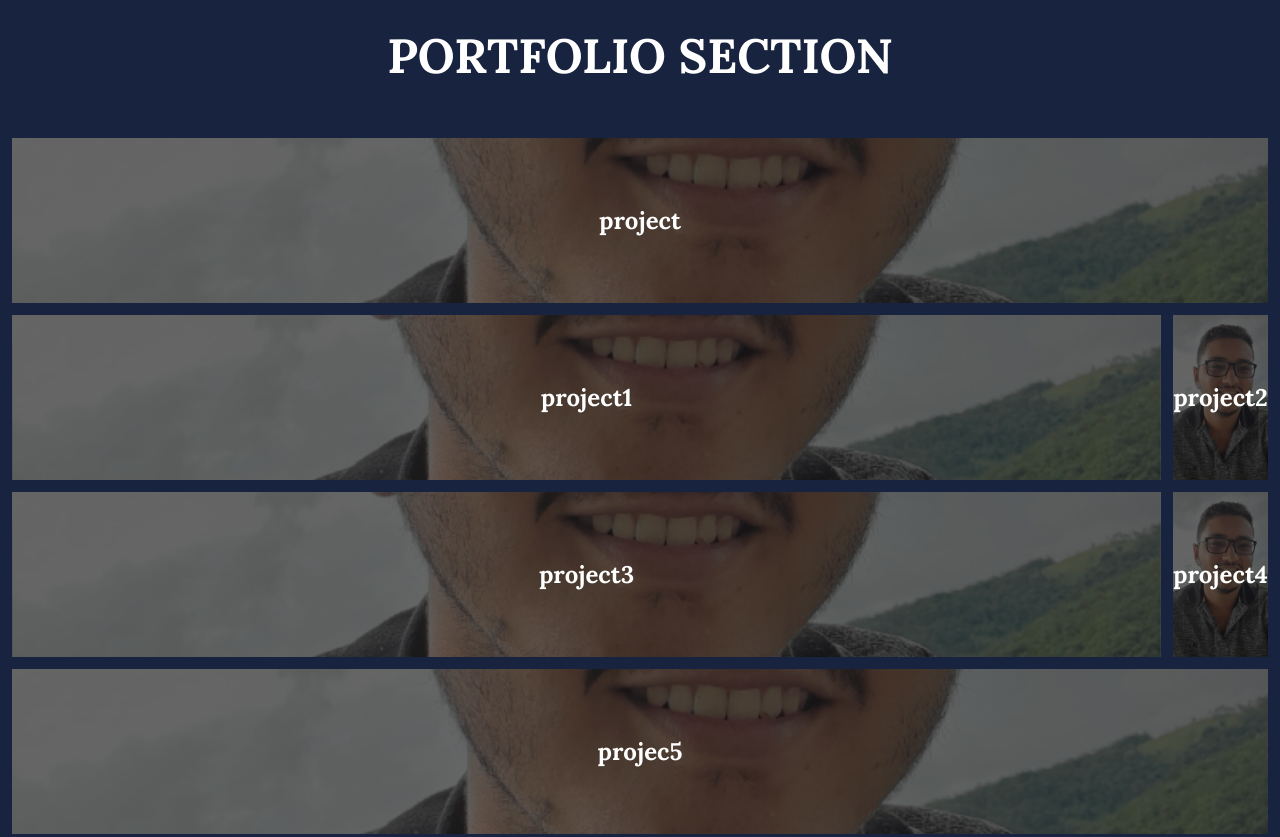
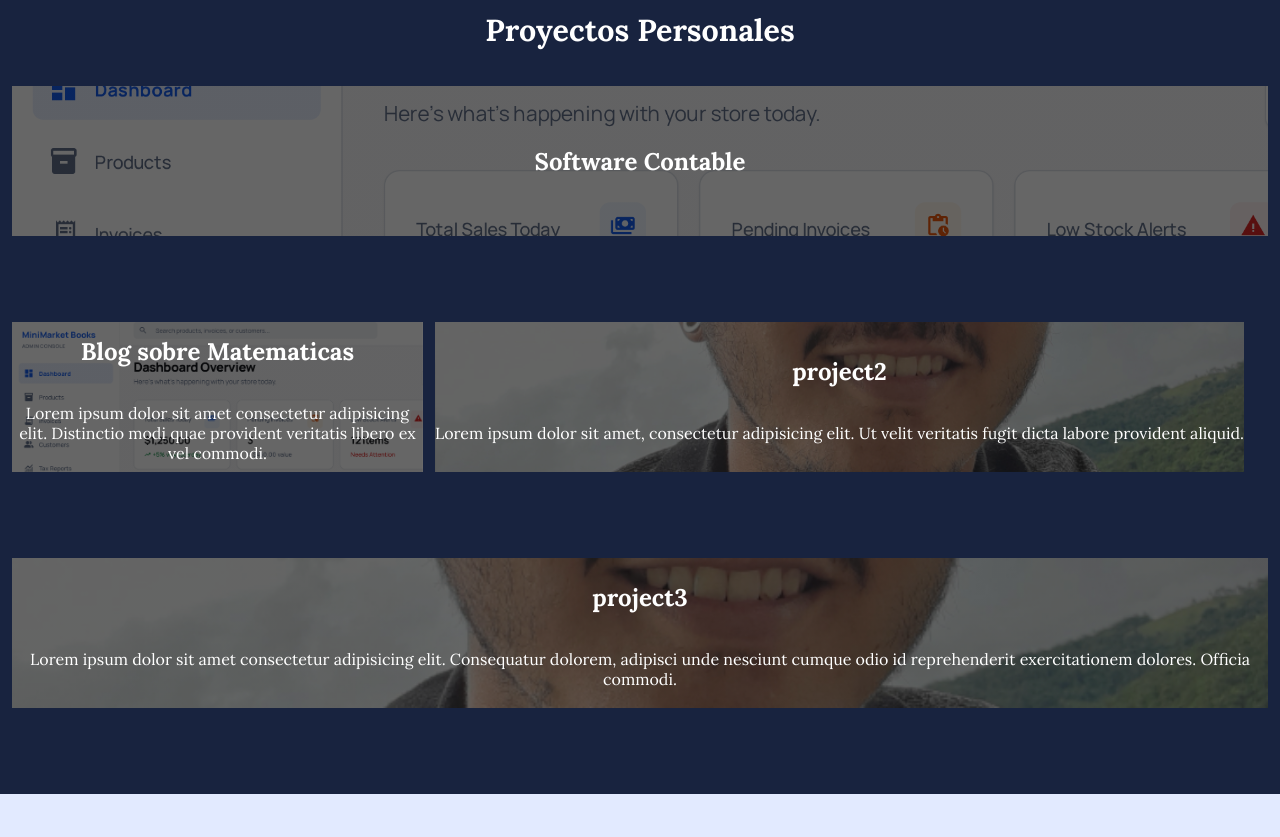
Before and after one commit to dieevRoldark/Proyecto-nano, a plain HTML site: page index.html in a window 1280 px wide. Shown: the part 900-1737 px from the top of the page. Drawn offline with Linux system fonts and the light colour scheme.

Commit message:
Actualizaciones menores

```diff
--- a/index.html
+++ b/index.html
@@ -168,30 +168,25 @@
     </main>
 
     <section class="portfolio" id="portfolio">
-        <h2 class="portfolio__title">PORTFOLIO SECTION</h2>
+        <h2 class="portfolio__title">Proyectos Personales</h2>
         <div class="portfolio__project-container">
-            <div class="portfolio__project">
-                <h2 class="portfolio__project-name">project</h2>
+            <div class="portfolio__project portfolio--projects">
+                <h2 class="portfolio__project-name">Software Contable</h2>
             </div>
 
-            <div class="portfolio__project">
-                <h2 class="portfolio__project-name">project1</h2>
+            <div class="portfolio__project portfolio--projects">
+                <h2 class="portfolio__project-name">Blog sobre Matematicas</h2>
+                <p>Lorem ipsum dolor sit amet consectetur adipisicing elit. Distinctio modi quae provident veritatis libero ex vel commodi.</p>
             </div>
 
             <div class="portfolio__project">
                 <h2 class="portfolio__project-name">project2</h2>
+                <p>Lorem ipsum dolor sit amet, consectetur adipisicing elit. Ut velit veritatis fugit dicta labore provident aliquid.</p>
             </div>
 
             <div class="portfolio__project">
                 <h2 class="portfolio__project-name">project3</h2>
-            </div>
-
-            <div class="portfolio__project">
-                <h2 class="portfolio__project-name">project4</h2>
-            </div>
-
-            <div class="portfolio__project">
-                <h2 class="portfolio__project-name">projec5</h2>
+                <p>Lorem ipsum dolor sit amet consectetur adipisicing elit. Consequatur dolorem, adipisci unde nesciunt cumque odio id reprehenderit exercitationem dolores. Officia commodi.</p>
             </div>
         </div>
     </section>
@@ -230,11 +225,16 @@
     </section>
 
     <footer>
+
         Desarrollado por Diego Roldan 2026.
 
+        <div>
+            <a href="https://github.com/dieevRoldark" target="_blank" rel="noopenernoreferrer"><svg xmlns="http://www.w3.org/2000/svg" width="24" height="24" viewBox="0 0 24 24" fill="none" stroke="currentColor" stroke-width="1" stroke-linecap="round" stroke-linejoin="round" class="icon icon-tabler icons-tabler-outline icon-tabler-brand-github-copilot"><path stroke="none" d="M0 0h24v24H0z" fill="none"/><path d="M4 18v-5.5c0 -.667 .167 -1.333 .5 -2" /><path d="M12 7.5c0 -1 -.01 -4.07 -4 -3.5c-3.5 .5 -4 2.5 -4 3.5c0 1.5 0 4 3 4c4 0 5 -2.5 5 -4" /><path d="M4 12c-1.333 .667 -2 1.333 -2 2c0 1 0 3 1.5 4c3 2 6.5 3 8.5 3s5.499 -1 8.5 -3c1.5 -1 1.5 -3 1.5 -4c0 -.667 -.667 -1.333 -2 -2" /><path d="M20 18v-5.5c0 -.667 -.167 -1.333 -.5 -2" /><path d="M12 7.5l0 -.297l.01 -.269l.027 -.298l.013 -.105l.033 -.215c.014 -.073 .029 -.146 .046 -.22l.06 -.223c.336 -1.118 1.262 -2.237 3.808 -1.873c2.838 .405 3.703 1.797 3.93 2.842l.036 .204c0 .033 .01 .066 .013 .098l.016 .185l0 .171l0 .49l-.015 .394l-.02 .271c-.122 1.366 -.655 2.845 -2.962 2.845c-3.256 0 -4.524 -1.656 -4.883 -3.081l-.053 -.242a3.865 3.865 0 0 1 -.036 -.235l-.021 -.227a3.518 3.518 0 0 1 -.007 -.215l.005 0" /><path d="M10 15v2" /><path d="M14 15v2" /></svg></a>
+            <a href="https://www.linkedin.com/in/diego-rol-c/" target="_blank" rel="noopenernoreferrer"><svg xmlns="http://www.w3.org/2000/svg" width="24" height="24" viewBox="0 0 24 24" fill="currentColor" class="icon icon-tabler icons-tabler-filled icon-tabler-brand-linkedin"><path stroke="none" d="M0 0h24v24H0z" fill="none"/><path d="M17 2a5 5 0 0 1 5 5v10a5 5 0 0 1 -5 5h-10a5 5 0 0 1 -5 -5v-10a5 5 0 0 1 5 -5zm-9 8a1 1 0 0 0 -1 1v5a1 1 0 0 0 2 0v-5a1 1 0 0 0 -1 -1m6 0a3 3 0 0 0 -1.168 .236l-.125 .057a1 1 0 0 0 -1.707 .707v5a1 1 0 0 0 2 0v-3a1 1 0 0 1 2 0v3a1 1 0 0 0 2 0v-3a3 3 0 0 0 -3 -3m-6 -3a1 1 0 0 0 -.993 .883l-.007 .127a1 1 0 0 0 1.993 .117l.007 -.127a1 1 0 0 0 -1 -1" /></svg></a>
 
-        <a href="https://github.com/dieevRoldark" target="_blank" rel="noopenernoreferrer"><svg xmlns="http://www.w3.org/2000/svg" width="24" height="24" viewBox="0 0 24 24" fill="none" stroke="currentColor" stroke-width="1" stroke-linecap="round" stroke-linejoin="round" class="icon icon-tabler icons-tabler-outline icon-tabler-brand-github-copilot"><path stroke="none" d="M0 0h24v24H0z" fill="none"/><path d="M4 18v-5.5c0 -.667 .167 -1.333 .5 -2" /><path d="M12 7.5c0 -1 -.01 -4.07 -4 -3.5c-3.5 .5 -4 2.5 -4 3.5c0 1.5 0 4 3 4c4 0 5 -2.5 5 -4" /><path d="M4 12c-1.333 .667 -2 1.333 -2 2c0 1 0 3 1.5 4c3 2 6.5 3 8.5 3s5.499 -1 8.5 -3c1.5 -1 1.5 -3 1.5 -4c0 -.667 -.667 -1.333 -2 -2" /><path d="M20 18v-5.5c0 -.667 -.167 -1.333 -.5 -2" /><path d="M12 7.5l0 -.297l.01 -.269l.027 -.298l.013 -.105l.033 -.215c.014 -.073 .029 -.146 .046 -.22l.06 -.223c.336 -1.118 1.262 -2.237 3.808 -1.873c2.838 .405 3.703 1.797 3.93 2.842l.036 .204c0 .033 .01 .066 .013 .098l.016 .185l0 .171l0 .49l-.015 .394l-.02 .271c-.122 1.366 -.655 2.845 -2.962 2.845c-3.256 0 -4.524 -1.656 -4.883 -3.081l-.053 -.242a3.865 3.865 0 0 1 -.036 -.235l-.021 -.227a3.518 3.518 0 0 1 -.007 -.215l.005 0" /><path d="M10 15v2" /><path d="M14 15v2" /></svg></a>
-        <a href="https://www.linkedin.com/in/diego-rol-c/" target="_blank" rel="noopenernoreferrer"><svg xmlns="http://www.w3.org/2000/svg" width="24" height="24" viewBox="0 0 24 24" fill="currentColor" class="icon icon-tabler icons-tabler-filled icon-tabler-brand-linkedin"><path stroke="none" d="M0 0h24v24H0z" fill="none"/><path d="M17 2a5 5 0 0 1 5 5v10a5 5 0 0 1 -5 5h-10a5 5 0 0 1 -5 -5v-10a5 5 0 0 1 5 -5zm-9 8a1 1 0 0 0 -1 1v5a1 1 0 0 0 2 0v-5a1 1 0 0 0 -1 -1m6 0a3 3 0 0 0 -1.168 .236l-.125 .057a1 1 0 0 0 -1.707 .707v5a1 1 0 0 0 2 0v-3a1 1 0 0 1 2 0v3a1 1 0 0 0 2 0v-3a3 3 0 0 0 -3 -3m-6 -3a1 1 0 0 0 -.993 .883l-.007 .127a1 1 0 0 0 1.993 .117l.007 -.127a1 1 0 0 0 -1 -1" /></svg></a>
+
+        </div>
+
     </footer>
 
 </body>
--- a/style.css
+++ b/style.css
@@ -17,7 +17,7 @@ body, div, ul, nav, header, footer, a, li, label {
 /* ------ HEADER SECTION ------ */
 
 .header {
-    background-color: #fff;
+    background-color: #efe8e8;
     display: flex;
     justify-content: space-between;
     align-items: center;
@@ -43,7 +43,7 @@ body, div, ul, nav, header, footer, a, li, label {
 
 .header__nav{
     display: none;
-    background-color: #fff;
+    background-color: #efe8e1;
     position: absolute;
     height: 100vh;
     width: 100vw;
@@ -57,18 +57,17 @@ body, div, ul, nav, header, footer, a, li, label {
     height: 40vh;
     margin: auto;
     justify-content: space-evenly;
+    font-weight: bold;
 }
 
 .header__checkbox:checked ~ .header__nav {
     display: flex;
 }
 
-
-
 .header__logo {
     max-width: 100%;
     width: 64px;
-    margin: 10px 20px;
+    margin: 11px 20px;
 }
 
 .header__nav-item {
@@ -82,9 +81,8 @@ body, div, ul, nav, header, footer, a, li, label {
 
 .header__nav-item :is(:hover,:active) {
     text-decoration: underline;
+    text-shadow: 4px 6px 15px #0004;
 }
-
-
 
 
 /* ------ HEADER QUERIES ------ */
@@ -276,7 +274,7 @@ h1 {
 }
 
 .portfolio__title {
-    font-size: 3rem;
+    font-size: 1.9rem;
 }
 
 .portfolio__project-container {
@@ -296,6 +294,13 @@ h1 {
     background-size: cover;
     display: grid;
     place-content: center;
+    height: 150px;
+}
+.portfolio--projects {
+    background-image: linear-gradient(#0009,#0009), url("project1.png");
+    background-position: center;
+    background-size: cover;
+    height: 150px;
 }
 
 .portfolio__project:hover {
@@ -311,11 +316,11 @@ h1 {
     }
 
     .portfolio__project:first-child{
-        grid-column: span 2;
+        grid-column: span 4;
     }
 
-    .portfolio__project:nth-child(6){
-        grid-column: span 2;
+    .portfolio__project:nth-child(4){
+        grid-column: span 4;
     }
 }
 
```
Also changed, not shown: project1.png (added).
